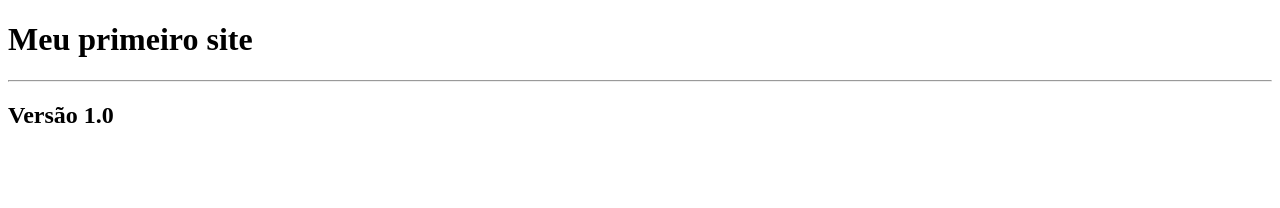
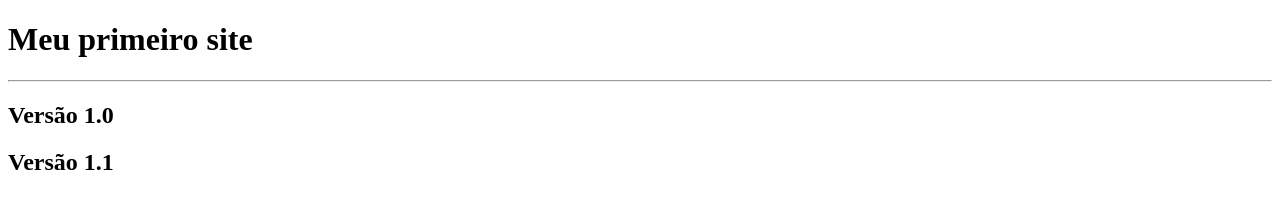
Before and after one commit to gabriel-gal/entrega, a plain HTML site: page index.html in a window 1280 px wide. Drawn offline with Linux system fonts and the light colour scheme.

Commit message:
Adicionado a versão 1.1

```diff
--- a/index.html
+++ b/index.html
@@ -10,5 +10,6 @@
     <h1>Meu primeiro site</h1>
     <hr>
     <h2>Versão 1.0</h2>
+    <h2>Versão 1.1</h2>
 </body>
 </html>
```
